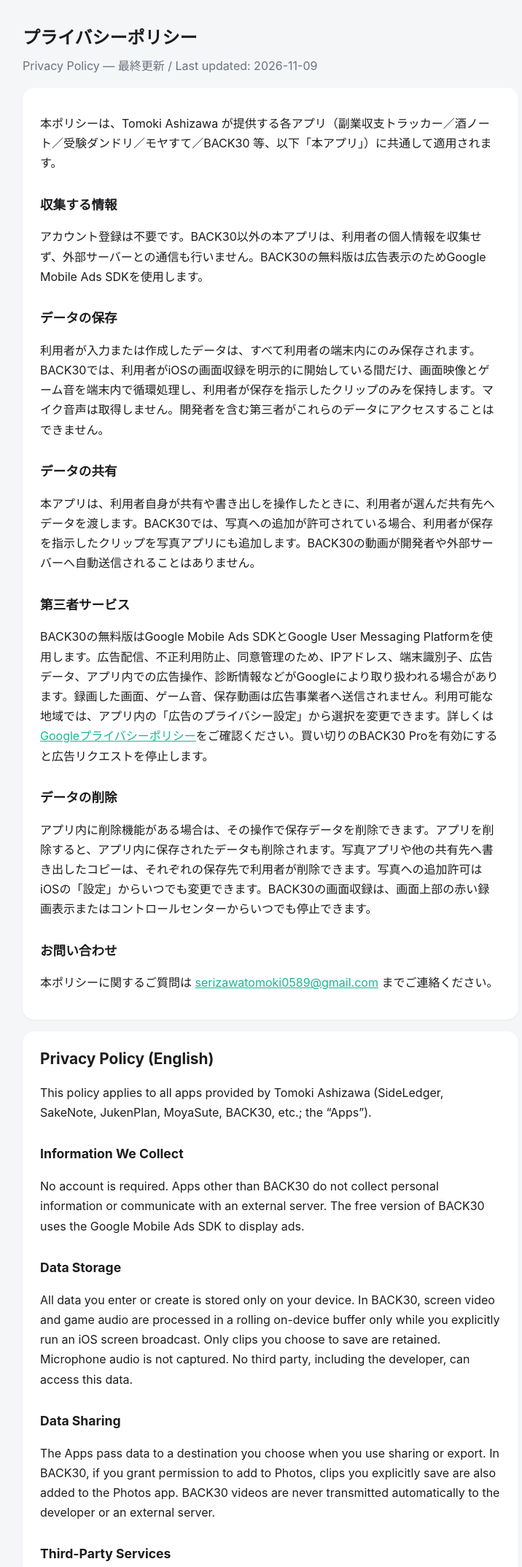
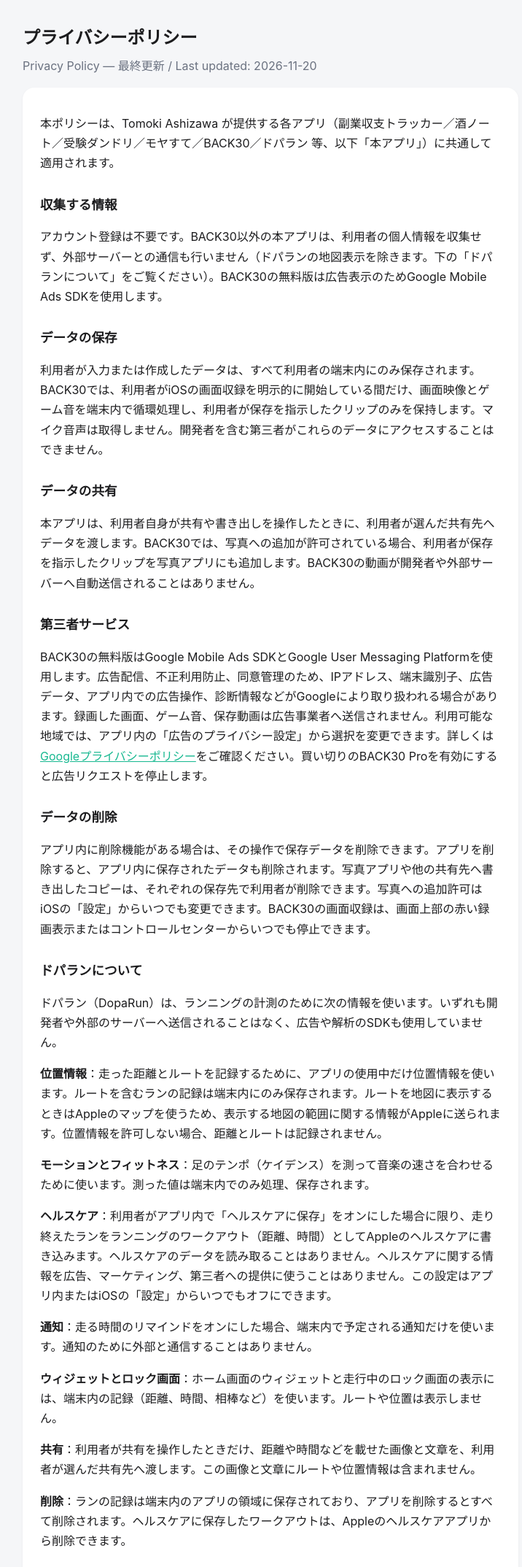
Before and after one commit to midori11111111/apps-support, a plain HTML site: page privacy.html in a window 1280 px wide. Shown: the top 2147 px of the page at 73% size, without its empty margins (269-985 px from the left). Drawn offline with Linux system fonts and the light colour scheme.

Commit message:
Add DopaRun to the privacy policy
Location, motion, Health (write only), notifications, widget and sharing.

Co-Authored-By: Claude Fable 5.2 <noreply@anthropic.com>

```diff
--- a/privacy.html
+++ b/privacy.html
@@ -23,13 +23,13 @@
 <body>
 <div class="wrap">
   <h1>プライバシーポリシー</h1>
-  <p class="sub">Privacy Policy — 最終更新 / Last updated: 2026-11-09</p>
+  <p class="sub">Privacy Policy — 最終更新 / Last updated: 2026-11-20</p>
 
   <div class="card">
-    <p>本ポリシーは、Tomoki Ashizawa が提供する各アプリ（副業収支トラッカー／酒ノート／受験ダンドリ／モヤすて／BACK30 等、以下「本アプリ」）に共通して適用されます。</p>
+    <p>本ポリシーは、Tomoki Ashizawa が提供する各アプリ（副業収支トラッカー／酒ノート／受験ダンドリ／モヤすて／BACK30／ドパラン 等、以下「本アプリ」）に共通して適用されます。</p>
 
     <h2>収集する情報</h2>
-    <p>アカウント登録は不要です。BACK30以外の本アプリは、利用者の個人情報を収集せず、外部サーバーとの通信も行いません。BACK30の無料版は広告表示のためGoogle Mobile Ads SDKを使用します。</p>
+    <p>アカウント登録は不要です。BACK30以外の本アプリは、利用者の個人情報を収集せず、外部サーバーとの通信も行いません（ドパランの地図表示を除きます。下の「ドパランについて」をご覧ください）。BACK30の無料版は広告表示のためGoogle Mobile Ads SDKを使用します。</p>
 
     <h2>データの保存</h2>
     <p>利用者が入力または作成したデータは、すべて利用者の端末内にのみ保存されます。BACK30では、利用者がiOSの画面収録を明示的に開始している間だけ、画面映像とゲーム音を端末内で循環処理し、利用者が保存を指示したクリップのみを保持します。マイク音声は取得しません。開発者を含む第三者がこれらのデータにアクセスすることはできません。</p>
@@ -43,15 +43,25 @@
     <h2>データの削除</h2>
     <p>アプリ内に削除機能がある場合は、その操作で保存データを削除できます。アプリを削除すると、アプリ内に保存されたデータも削除されます。写真アプリや他の共有先へ書き出したコピーは、それぞれの保存先で利用者が削除できます。写真への追加許可はiOSの「設定」からいつでも変更できます。BACK30の画面収録は、画面上部の赤い録画表示またはコントロールセンターからいつでも停止できます。</p>
 
+    <h2>ドパランについて</h2>
+    <p>ドパラン（DopaRun）は、ランニングの計測のために次の情報を使います。いずれも開発者や外部のサーバーへ送信されることはなく、広告や解析のSDKも使用していません。</p>
+    <p><strong>位置情報</strong>：走った距離とルートを記録するために、アプリの使用中だけ位置情報を使います。ルートを含むランの記録は端末内にのみ保存されます。ルートを地図に表示するときはAppleのマップを使うため、表示する地図の範囲に関する情報がAppleに送られます。位置情報を許可しない場合、距離とルートは記録されません。</p>
+    <p><strong>モーションとフィットネス</strong>：足のテンポ（ケイデンス）を測って音楽の速さを合わせるために使います。測った値は端末内でのみ処理、保存されます。</p>
+    <p><strong>ヘルスケア</strong>：利用者がアプリ内で「ヘルスケアに保存」をオンにした場合に限り、走り終えたランをランニングのワークアウト（距離、時間）としてAppleのヘルスケアに書き込みます。ヘルスケアのデータを読み取ることはありません。ヘルスケアに関する情報を広告、マーケティング、第三者への提供に使うことはありません。この設定はアプリ内またはiOSの「設定」からいつでもオフにできます。</p>
+    <p><strong>通知</strong>：走る時間のリマインドをオンにした場合、端末内で予定される通知だけを使います。通知のために外部と通信することはありません。</p>
+    <p><strong>ウィジェットとロック画面</strong>：ホーム画面のウィジェットと走行中のロック画面の表示には、端末内の記録（距離、時間、相棒など）を使います。ルートや位置は表示しません。</p>
+    <p><strong>共有</strong>：利用者が共有を操作したときだけ、距離や時間などを載せた画像と文章を、利用者が選んだ共有先へ渡します。この画像と文章にルートや位置情報は含まれません。</p>
+    <p><strong>削除</strong>：ランの記録は端末内のアプリの領域に保存されており、アプリを削除するとすべて削除されます。ヘルスケアに保存したワークアウトは、Appleのヘルスケアアプリから削除できます。</p>
+
     <h2>お問い合わせ</h2>
     <p>本ポリシーに関するご質問は <a href="mailto:serizawatomoki0589@gmail.com">serizawatomoki0589@gmail.com</a> までご連絡ください。</p>
   </div>
 
   <div class="card">
     <h1 style="font-size:1.3rem">Privacy Policy (English)</h1>
-    <p>This policy applies to all apps provided by Tomoki Ashizawa (SideLedger, SakeNote, JukenPlan, MoyaSute, BACK30, etc.; the “Apps”).</p>
+    <p>This policy applies to all apps provided by Tomoki Ashizawa (SideLedger, SakeNote, JukenPlan, MoyaSute, BACK30, DopaRun, etc.; the “Apps”).</p>
     <h2>Information We Collect</h2>
-    <p>No account is required. Apps other than BACK30 do not collect personal information or communicate with an external server. The free version of BACK30 uses the Google Mobile Ads SDK to display ads.</p>
+    <p>No account is required. Apps other than BACK30 do not collect personal information or communicate with an external server (except the map display in DopaRun; see “About DopaRun” below). The free version of BACK30 uses the Google Mobile Ads SDK to display ads.</p>
     <h2>Data Storage</h2>
     <p>All data you enter or create is stored only on your device. In BACK30, screen video and game audio are processed in a rolling on-device buffer only while you explicitly run an iOS screen broadcast. Only clips you choose to save are retained. Microphone audio is not captured. No third party, including the developer, can access this data.</p>
     <h2>Data Sharing</h2>
@@ -60,6 +70,16 @@
     <p>The free version of BACK30 uses the Google Mobile Ads SDK and Google User Messaging Platform. Google may process information such as IP address, device identifiers, advertising data, interactions with ads, and diagnostics to deliver ads, prevent fraud, and manage consent. Recorded screen video, game audio, and saved clips are never sent to an advertising provider. Where available, you can change your choices through “Ad privacy settings” inside the app. See the <a href="https://policies.google.com/privacy">Google Privacy Policy</a> for details. Enabling the one-time BACK30 Pro purchase stops ad requests.</p>
     <h2>Data Deletion</h2>
     <p>Where available, use the in-app delete control to remove saved data. Deleting an App removes data stored inside that App. Copies exported to Photos or another destination remain there until you delete them from that destination. You can change Photos access at any time in iOS Settings. A BACK30 screen broadcast can be stopped at any time using the red recording indicator or Control Center.</p>
+    <h2>About DopaRun</h2>
+    <p>DopaRun uses the following information to measure your runs. None of it is sent to the developer or to an external server, and the app contains no advertising or analytics SDK.</p>
+    <p><strong>Location</strong>: used only while you are using the app, to record the distance and route of a run. Run records, including routes, are stored only on your device. When a route is shown on a map, Apple Maps is used, so information about the map area being displayed is sent to Apple. If you do not allow location access, distance and route are not recorded.</p>
+    <p><strong>Motion &amp; Fitness</strong>: used to measure your step tempo (cadence) and match the speed of the music. The values are processed and stored only on your device.</p>
+    <p><strong>Health</strong>: only if you turn on “Save to Health” in the app, a finished run is written to Apple Health as a running workout (distance and duration). The app never reads Health data. Health-related information is not used for advertising or marketing and is not provided to third parties. You can turn this off at any time in the app or in iOS Settings.</p>
+    <p><strong>Notifications</strong>: if you turn on the run reminder, only notifications scheduled on your device are used. Nothing is sent to a server for them.</p>
+    <p><strong>Widget and Lock Screen</strong>: the Home Screen widget and the Lock Screen display during a run use records on your device (distance, time, your buddy and so on). They do not show your route or location.</p>
+    <p><strong>Sharing</strong>: only when you use the share action, an image and text with figures such as distance and time are passed to the destination you choose. They do not contain your route or location.</p>
+    <p><strong>Deletion</strong>: run records are stored in the app’s own storage on your device, and deleting the app deletes all of them. Workouts saved to Health can be deleted in Apple’s Health app.</p>
+
     <h2>Contact</h2>
     <p>Questions? Email <a href="mailto:serizawatomoki0589@gmail.com">serizawatomoki0589@gmail.com</a>.</p>
   </div>
```
